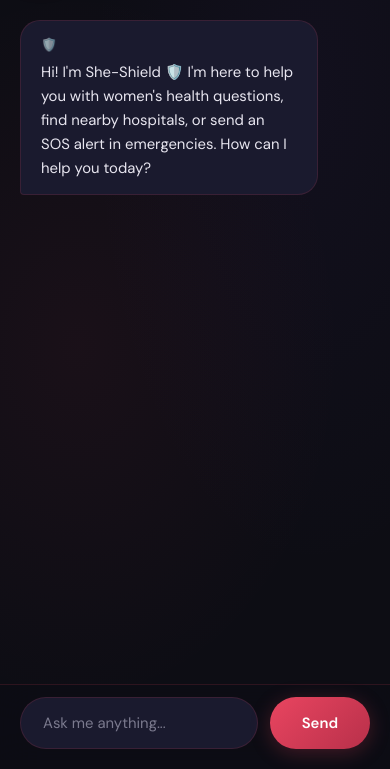
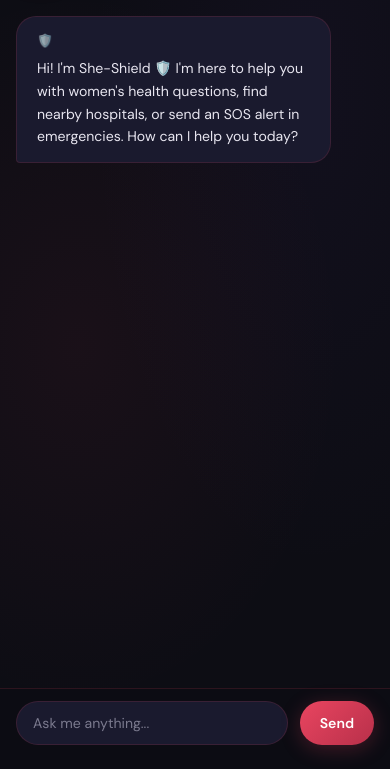
Before and after one commit to palak1-2/she-shield, a Flask app: page / in a window 390 px wide. Shown: the part 75-844 px from the top of the page. Run offline with Flask 3, Linux system fonts and the light colour scheme.

Commit message:
fix mobile layout

```diff
--- a/static/style.css
+++ b/static/style.css
@@ -346,7 +346,8 @@ header p {
             "header"
             "chat"
             "input";
-        height: 100vh;
+        height: 100dvh;
+        overflow: hidden;
     }
 
     .sidebar {
@@ -366,34 +367,51 @@ header p {
     }
 
     .chat-box {
-        padding: 20px;
+        padding: 16px;
+        overflow-y: auto;
+        flex: 1;
     }
 
     .message {
-        max-width: 85%;
+        max-width: 88%;
+        font-size: 0.88rem;
     }
 
     .input-area {
-        padding: 12px 20px 20px;
+        padding: 12px 16px 24px;
+        background: rgba(13,13,20,0.98);
+        position: sticky;
+        bottom: 0;
+        z-index: 50;
     }
 
-    /* Floating SOS button on mobile */
+    .input-area input {
+        padding: 12px 16px;
+        font-size: 0.88rem;
+    }
+
+    .input-area button {
+        padding: 12px 20px;
+        font-size: 0.88rem;
+    }
+
     .sos-mobile {
         display: flex;
         position: fixed;
         bottom: 90px;
-        right: 20px;
-        width: 56px;
-        height: 56px;
+        right: 16px;
+        width: 52px;
+        height: 52px;
         background: linear-gradient(135deg, var(--red), var(--red-dark));
         border-radius: 50%;
         align-items: center;
         justify-content: center;
-        font-size: 1.4rem;
+        font-size: 1.3rem;
         box-shadow: 0 4px 20px var(--red-glow);
         cursor: pointer;
         animation: pulse 2.5s infinite;
         z-index: 100;
+        border: none;
     }
 }
 
```
